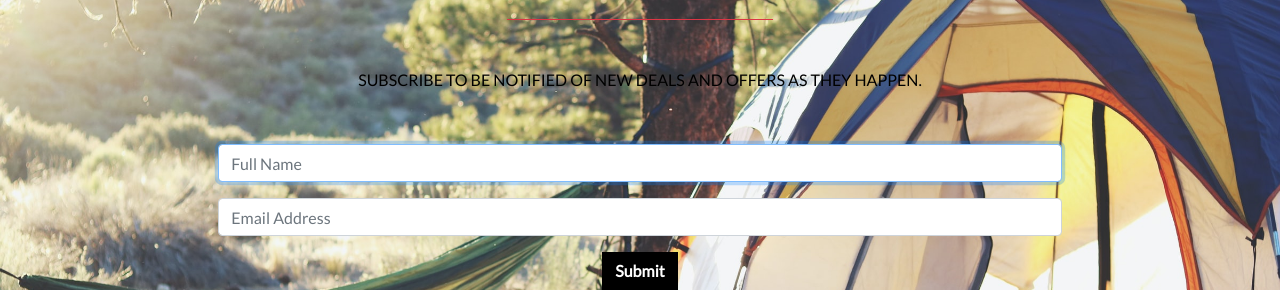
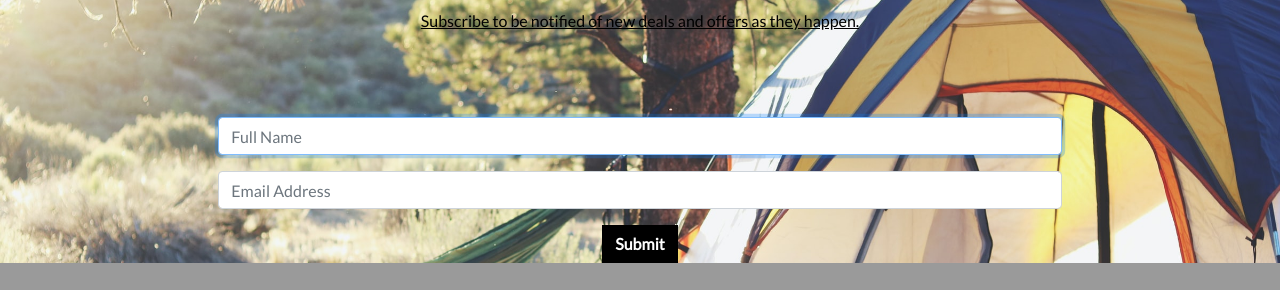
Before and after one commit to Code-Institute-Submissions/DaniellaMinyo-Milestone4, a Django app: page /subscribe/ in a window 1280 px wide. Shown: the part 1027-1317 px from the top of the page. After the commit the page ends 1290 px from the top, so only its background shows below. Run offline with Django 3.2, Linux system fonts and the light colour scheme; some libraries are stand-ins or nearby versions.

Commit message:
style subscribe form and link part 2

```diff
--- a/home/templates/home/index.html
+++ b/home/templates/home/index.html
@@ -23,7 +23,7 @@
             </div>
         </div>
         <div class="row subscribe text-center bg-black">
-            <div class="col-10 text-center bg-black text-white">
+            <div class="col offset-1 text-center bg-black text-white">
                   <span class="subscription"><a class="logo-font my-1" href="{% url 'add_subscription' %}">Subscribe to be notified of discounts.</a></span>
             </div>
         </div>
--- a/static/css/base.css
+++ b/static/css/base.css
@@ -21,6 +21,7 @@ body {
 
 .logo-font {
     text-transform: uppercase;
+    color: white !important;
 }
 
 .main-logo-link {
@@ -111,6 +112,16 @@ input[name='q']::placeholder {
 .subscription a {
     text-decoration: none;
     color: white;
+}
+
+.subscription-text {
+    text-decoration: underline;
+    color: black;
+}
+
+.subscription-text-row {
+    padding: 20px;
+    margin: 10px;
 }
 
 /* ------------------------------- bootstrap toasts */
--- a/subscribe/templates/subscribe/subscribe.html
+++ b/subscribe/templates/subscribe/subscribe.html
@@ -9,12 +9,11 @@
 <!--End Header Image Section -->
 <section class="subscribe-section">
     <div class="auto-container">
-        <div class="row">
+        <div class="row subscription-text-row">
             <div class="col-lg-10 col-md-12 offset-lg-1">
                 <div>
                     <h2 class="mb-2 text-center">Adventure Awaits</h2>
-                    <div class="border-top border-danger w-25 mx-auto mt-md-5 mb-md-5"></div>
-                    <p class="text-center logo-font my-1 text-black">Subscribe to be notified of new deals and offers as they happen.</p>
+                    <p class="text-center subscription-text">Subscribe to be notified of new deals and offers as they happen.</p>
                 </div>
             </div>
         </div>
```
